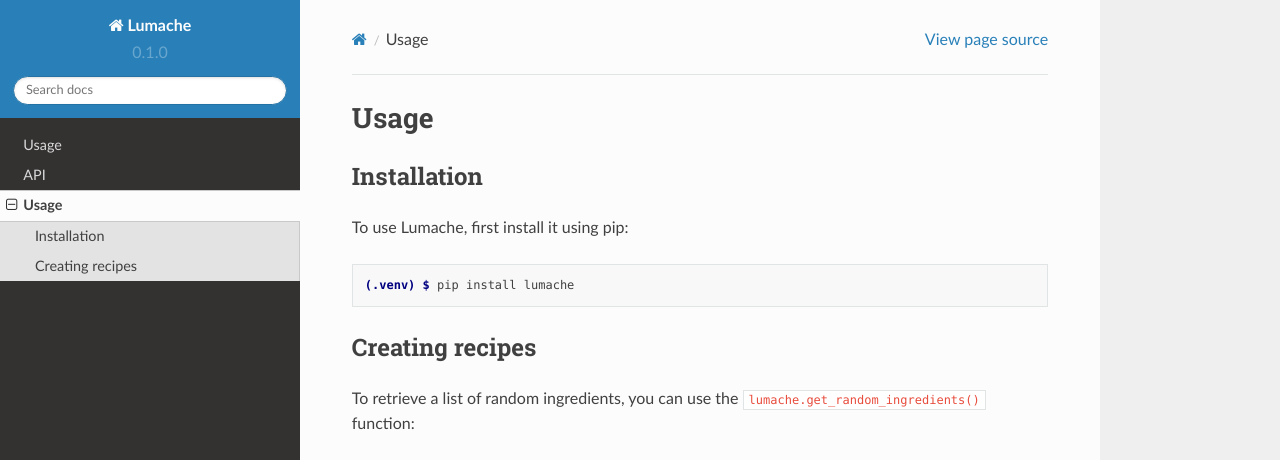
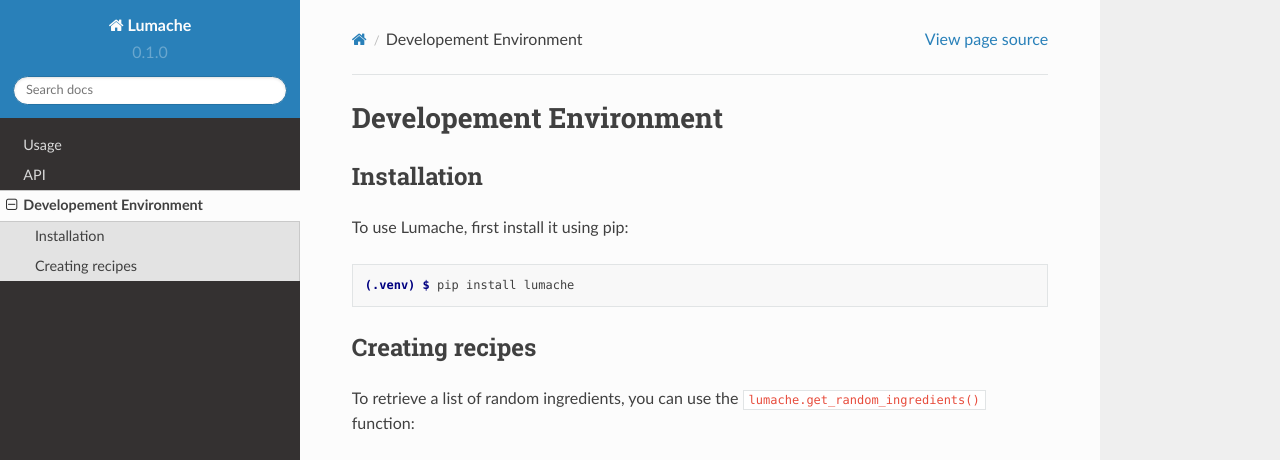
Before and after one commit to Team302/Team302Doco, a Sphinx documentation site: the page built from docs/source/devenv.rst, in a window 1280 px wide and 1095 px high. Shown: the top 460 px of the window. Built offline with Sphinx 7.4.7 and the Read the Docs theme 2.0.0, drawn with Linux system fonts in a browser that asks for light colours; grey boxes are pictures that could not be loaded.

Commit message:
Update devenv.rst

```diff
--- a/docs/source/devenv.rst
+++ b/docs/source/devenv.rst
@@ -1,5 +1,5 @@
-Usage
-=====
+Developement Environment
+=========================
 
 .. _installation:
 
```
